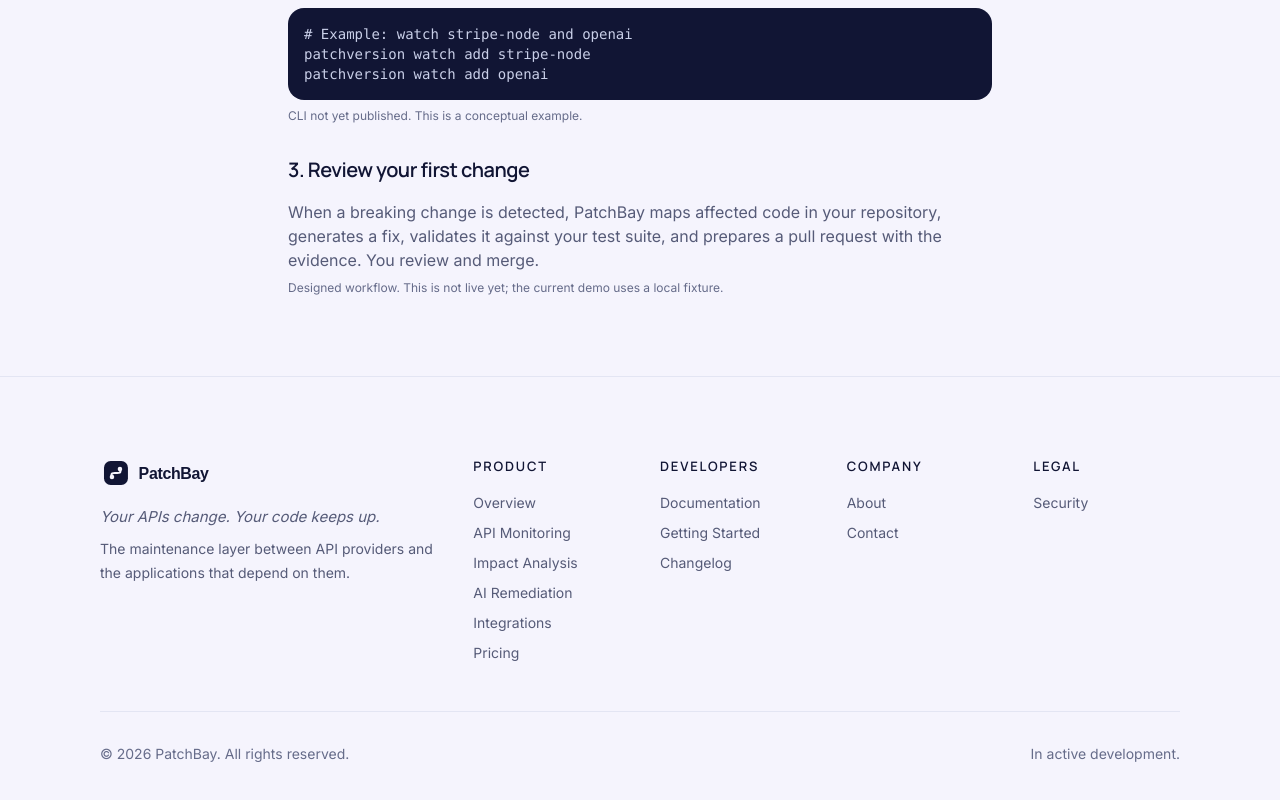
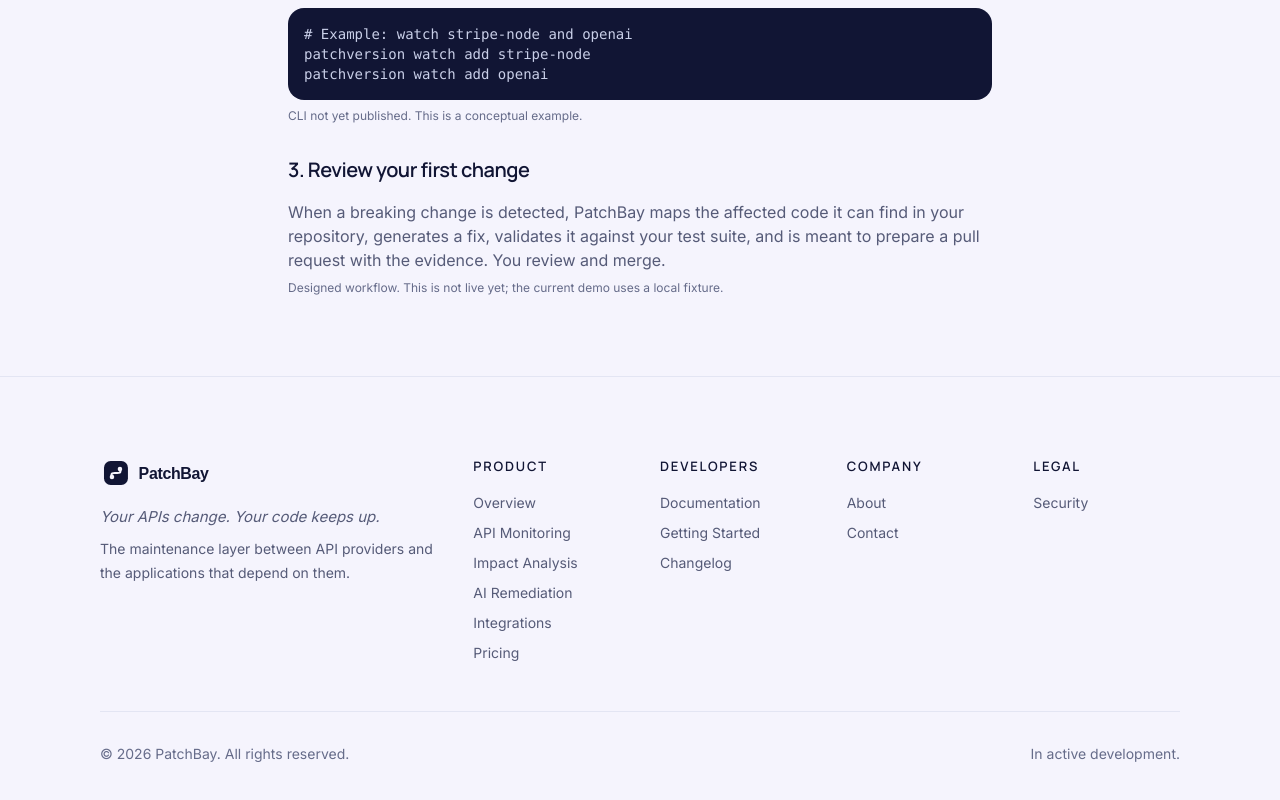
Before and after one commit to Nitish-1303/Patchversion, a Next.js app in the folder packages/site/: page /docs/getting-started in a window 1280 px wide. Shown: the part 739-1539 px from the top of the page. Built offline with nearby package versions, Linux system fonts and the light colour scheme.

Commit message:
docs: mark PR preparation as intended behavior

```diff
--- a/packages/site/src/app/docs/getting-started/page.tsx
+++ b/packages/site/src/app/docs/getting-started/page.tsx
@@ -45,9 +45,9 @@
         <section>
           <h2 className="text-xl font-semibold mb-4">3. Review your first change</h2>
           <p className="text-text-secondary">
-            When a breaking change is detected, PatchBay maps affected code in your
-            repository, generates a fix, validates it against your test suite, and prepares
-            a pull request with the evidence. You review and merge.
+            When a breaking change is detected, PatchBay maps the affected code it can find in your
+            repository, generates a fix, validates it against your test suite, and is meant to
+            prepare a pull request with the evidence. You review and merge.
           </p>
           <p className="text-xs text-text-tertiary mt-2">Designed workflow. This is not live yet; the current demo uses a local fixture.</p>
         </section>
```
